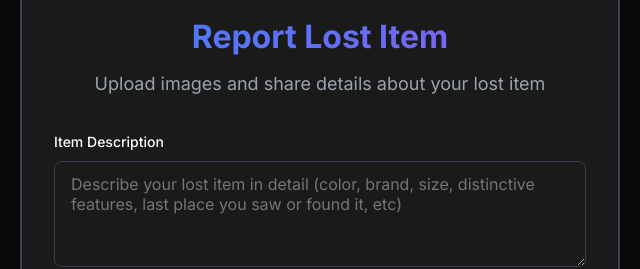
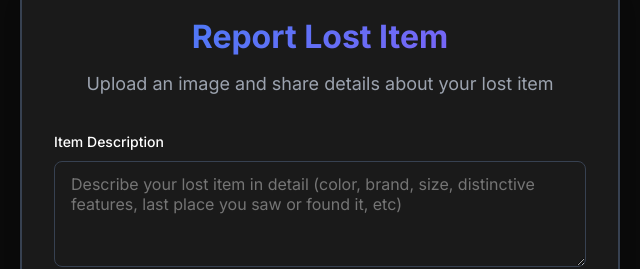
Before and after one commit to dhruvrohitpatel/lostnfound-sunhacks-25, a website: page static/report.html in a window 1280 px wide. Shown: the part 130-399 px from the top of the page, 320-960 px from the left. Drawn offline with Linux system fonts and the light colour scheme.

Commit message:
Edited Report Instructions

```diff
--- a/static/report.html
+++ b/static/report.html
@@ -30,7 +30,7 @@
         <main class="main">
             <div class="content">
                 <h1 class="title">Report Lost Item</h1>
-                <p class="subtitle">Upload images and share details about your lost item</p>
+                <p class="subtitle">Upload an image and share details about your lost item</p>
 
                 <form id="collectionForm" class="form" enctype="multipart/form-data">
                     <div class="form-group">
```
